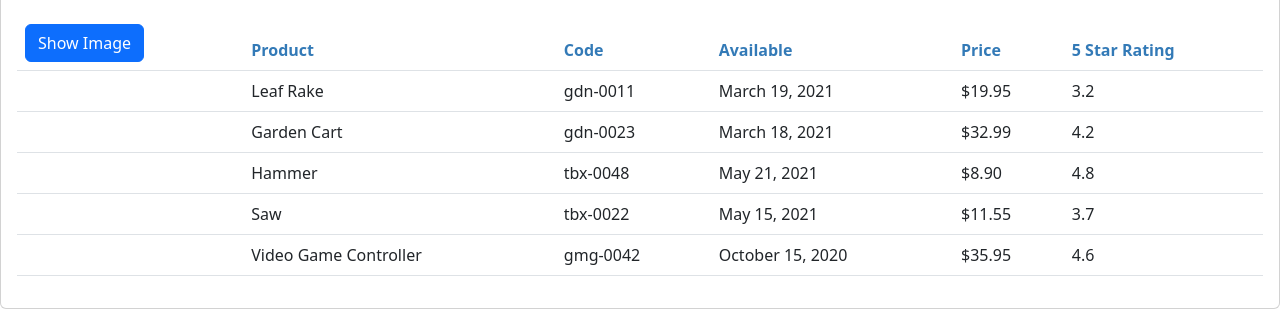
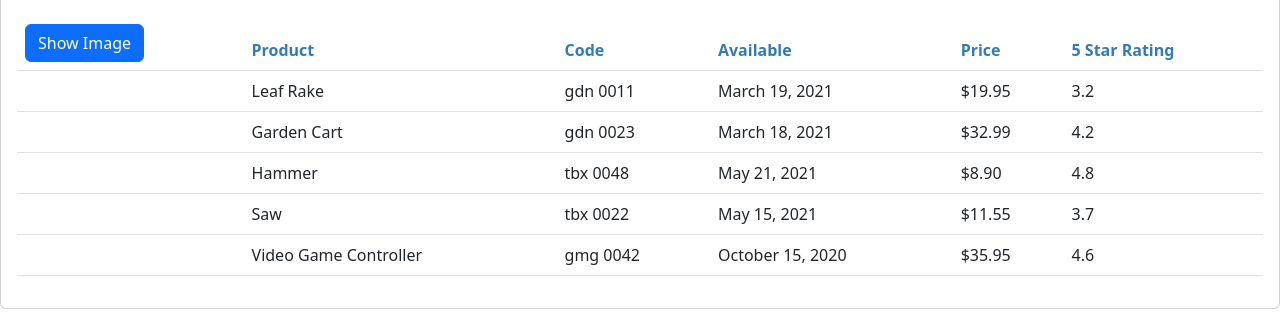
Before and after one commit to mahmoudelmekwed/Angular-GettingStarted-master, an Angular app in the folder APM-Start/: page / in a window 1280 px wide. Shown: the part 180-505 px from the top of the page. Built offline with nearby package versions, Linux system fonts and the light colour scheme.

Commit message:
custom pipes

```diff
--- a/APM-Start/src/app/app.module.ts
+++ b/APM-Start/src/app/app.module.ts
@@ -4,11 +4,13 @@
 
 import { AppComponent } from './app.component';
 import { ProductListComponent } from './products/product-list.component';
+import { ConvetToSpacesPipe } from './shared/convert-to-spaces.pipe';
 
 @NgModule({
   declarations: [
     AppComponent,
-    ProductListComponent
+    ProductListComponent,
+    ConvetToSpacesPipe
   ],
   imports: [
     BrowserModule,
--- a/APM-Start/src/app/products/product-list.component.html
+++ b/APM-Start/src/app/products/product-list.component.html
@@ -42,7 +42,7 @@
                             [style.margin.px]="imageMargin">
                         </td>
                         <td>{{product.productName}}</td>
-                        <td>{{product.productCode | lowercase }}</td>
+                        <td>{{product.productCode | lowercase | ConvetToSpaces: '-'  }}</td>
                         <td>{{product.releaseDate}}</td>
                         <td>{{product.price | currency: 'USD' :'symbol': '1.2-2'}}</td>
                         <td>{{product.starRating}}</td>
--- a/APM-Start/src/app/products/product-list.component.ts
+++ b/APM-Start/src/app/products/product-list.component.ts
@@ -1,4 +1,4 @@
-import { Component } from "@angular/core";
+import { Component , OnInit} from "@angular/core";
 import { IProduct } from "./product";
 
 @Component({
@@ -6,7 +6,7 @@
     templateUrl: './product-list.component.html',
     styleUrls:['./product-list.component.css']
 })
-export class ProductListComponent {
+export class ProductListComponent implements OnInit {
     pageTitle : string= 'Product List';
     imageWidth : number= 50;
     imageMargin : number= 2;
@@ -65,6 +65,10 @@
         }
       ]
 
+      ngOnInit(): void {
+        console.log('In OnInit');
+      }
+
       toggleImage(){
         this.showImage = !this.showImage
       }
--- /dev/null
+++ b/APM-Start/src/app/shared/convert-to-spaces.pipe.ts
@@ -0,0 +1,11 @@
+import { Pipe, PipeTransform } from '@angular/core';
+
+@Pipe({
+    name: 'ConvetToSpaces'
+})
+
+export class ConvetToSpacesPipe  implements PipeTransform {
+    transform(value: string, character: string): string {
+        return value.replace(character, ' ');
+    }
+}
```
